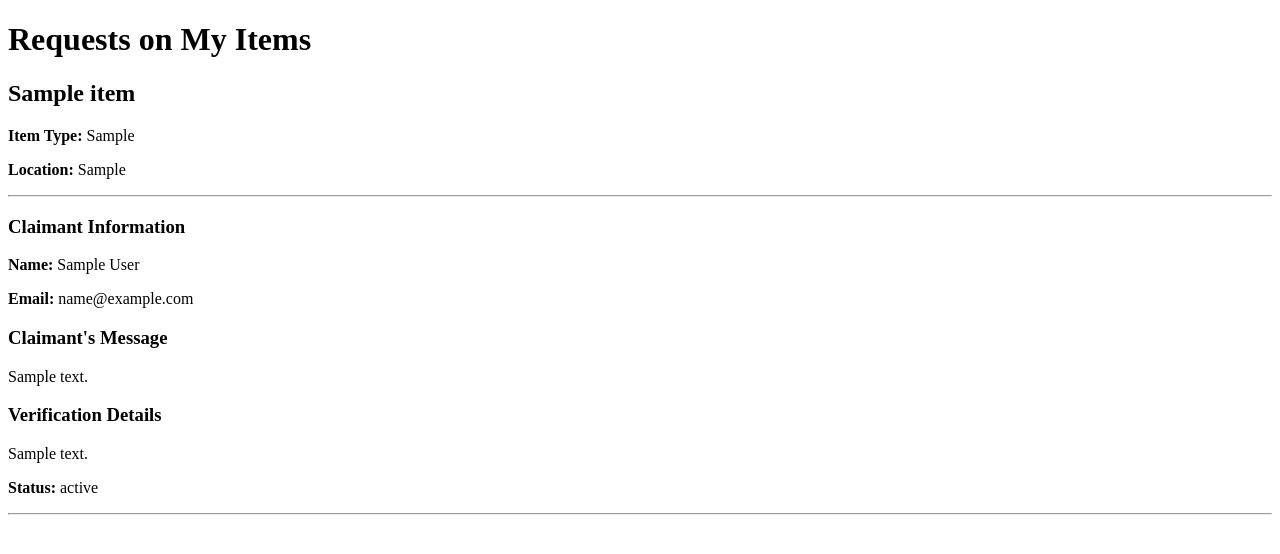
After one commit to ajith-kumar-ks/lost-and-found-campus, a Flask app: page /my-claims in a window 1280 px wide. The commit adds this page. Shown: the top 554 px of the page. Run offline with Flask 3, Linux system fonts and the light colour scheme; a user stored in the database is signed in; tables that the repository leaves empty hold one stand-in row (values such as "Sample post").

Commit message:
Added myclaims, accept/reject a claim

```diff
--- a/app/forms.py
+++ b/app/forms.py
@@ -27,3 +27,9 @@ class ItemForm(FlaskForm):
     ],
     validators=[DataRequired()])
     submit = SubmitField("Submit")
+
+
+class Claimform(FlaskForm):
+    message = TextAreaField("Why do you think this item matches?", validators=[DataRequired()])
+    verification_details = TextAreaField("Provide the identifying details", validators=[DataRequired()])
+    submit = SubmitField("Submit Claim")
--- a/app/routes.py
+++ b/app/routes.py
@@ -1,7 +1,7 @@
 from flask import Blueprint, render_template, redirect, url_for, flash
 from app import db
 from app.models import User, Item, Claim
-from app.forms import RegistrationForm, LoginForm, ItemForm
+from app.forms import RegistrationForm, LoginForm, ItemForm, Claimform
 from werkzeug.security import generate_password_hash, check_password_hash
 from flask_login import login_required, login_user, logout_user, current_user
 
@@ -163,7 +163,7 @@ def delete_item(item_id):
     return redirect(url_for("main.home"))
 
 
-@main.route("/item/<int:item_id>/claim", methods=["POST"])
+@main.route("/item/<int:item_id>/claim", methods=['GET', "POST"])
 @login_required
 def claim_item(item_id):
 
@@ -184,14 +184,84 @@ def claim_item(item_id):
         flash("You have already submitted a claim.", "warning")
         return redirect(url_for("main.item_detail", item_id=item.id))
 
-    claim = Claim(
-        item_id=item.id,
-        claimant_id=current_user.id
-    )
+    form = Claimform()
 
-    db.session.add(claim)
+    if form.validate_on_submit():
+        claim = Claim(
+            item_id=item.id,
+            claimant_id=current_user.id,
+            message=form.message.data,
+            verification_details=form.verification_details.data
+        )
+
+        db.session.add(claim)
+        db.session.commit()
+
+        flash("Claim request submitted!", "success")
+
+        return redirect(url_for("main.item_detail", item_id=item.id))
+
+    return render_template('claim.html', form=form, item=item)
+
+
+
+@main.route("/my-claims")
+@login_required
+def my_claims():
+
+    claims = Claim.query.join(Item).filter(
+        Item.user_id == current_user.id
+    ).all() #Connect the Claim table with the Item table.ie, Connect each claim to its Item. Only take items reported by the logged-in user.Only show claims made on items reported by the currently logged-in user.
+
+    return render_template("my_claims.html", claims=claims)
+
+
+@main.route("/claim/<int:claim_id>/accept", methods=["POST"])
+@login_required
+def accept_claim(claim_id):
+
+    claim = Claim.query.get_or_404(claim_id)
+
+    # Only the reporter can accept
+    if claim.item.user_id != current_user.id:
+        flash("You are not allowed to accept this request.", "danger")
+        return redirect(url_for("main.my_claims"))
+
+    if claim.status != "pending":
+        flash("This request has already been processed.", "warning")
+        return redirect(url_for("main.my_claims"))
+
+    claim.status = "accepted"
+    claim.item.status = "claimed"
+
     db.session.commit()
 
-    flash("Claim request submitted!", "success")
+    flash("Claim accepted!", "success")
 
-    return redirect(url_for("main.item_detail", item_id=item.id))
+    return redirect(url_for("main.my_claims"))
+
+
+
+
+@main.route("/claim/<int:claim_id>/reject", methods=["POST"])
+@login_required
+def reject_claim(claim_id):
+
+    claim = Claim.query.get_or_404(claim_id)
+
+    # Only the reporter can accept
+    if claim.item.user_id != current_user.id:
+        flash("You are not allowed to accept this request.", "danger")
+        return redirect(url_for("main.my_claims"))
+
+    if claim.status != "pending":
+        flash("This request has already been processed.", "warning")
+        return redirect(url_for("main.my_claims"))
+
+    claim.status = "rejected"
+
+    db.session.commit()
+
+    flash("Claim rejected!", "info")
+
+    return redirect(url_for("main.my_claims"))
--- /dev/null
+++ b/app/templates/my_claims.html
@@ -0,0 +1,99 @@
+<!DOCTYPE html>
+<html>
+
+<head>
+    <title>Claim Requests</title>
+</head>
+
+<body>
+
+    <h1>Requests on My Items</h1>
+
+    {% if claims %}
+
+        {% for claim in claims %}
+
+            <div>
+
+                <h2>{{ claim.item.name }}</h2>
+
+                <p>
+                    <strong>Item Type:</strong>
+                    {{ claim.item.type }}
+                </p>
+
+                <p>
+                    <strong>Location:</strong>
+                    {{ claim.item.location }}
+                </p>
+
+                <hr>
+
+                <h3>Claimant Information</h3>
+
+                <p>
+                    <strong>Name:</strong>
+                    {{ claim.claimant.name }}
+                </p>
+
+                <p>
+                    <strong>Email:</strong>
+                    {{ claim.claimant.email }}
+                </p>
+
+                <h3>Claimant's Message</h3>
+
+                <p>
+                    {{ claim.message }}
+                </p>
+
+                <h3>Verification Details</h3>
+
+                <p>
+                    {{ claim.verification_details }}
+                </p>
+
+                <p>
+                    <strong>Status:</strong>
+                    {{ claim.status }}
+                </p>
+
+                {% if claim.status == "pending" %}
+
+                    <form method="POST"
+                          action="{{ url_for('main.accept_claim', claim_id=claim.id) }}"
+                          style="display:inline;">
+
+                        <button type="submit">
+                            Accept
+                        </button>
+
+                    </form>
+
+                    <form method="POST"
+                          action="{{ url_for('main.reject_claim', claim_id=claim.id) }}"
+                          style="display:inline;">
+
+                        <button type="submit">
+                            Reject
+                        </button>
+
+                    </form>
+
+                {% endif %}
+
+            </div>
+
+            <hr>
+
+        {% endfor %}
+
+    {% else %}
+
+        <p>No claim requests yet.</p>
+
+    {% endif %}
+
+</body>
+
+</html>
```
Also changed, not shown: app/models.py (+9 -4 lines), app/templates/claim.html (added, +52 -0 lines), app/templates/home.html (+7 -0 lines), app/templates/item_detail.html (+35 -8 lines).
